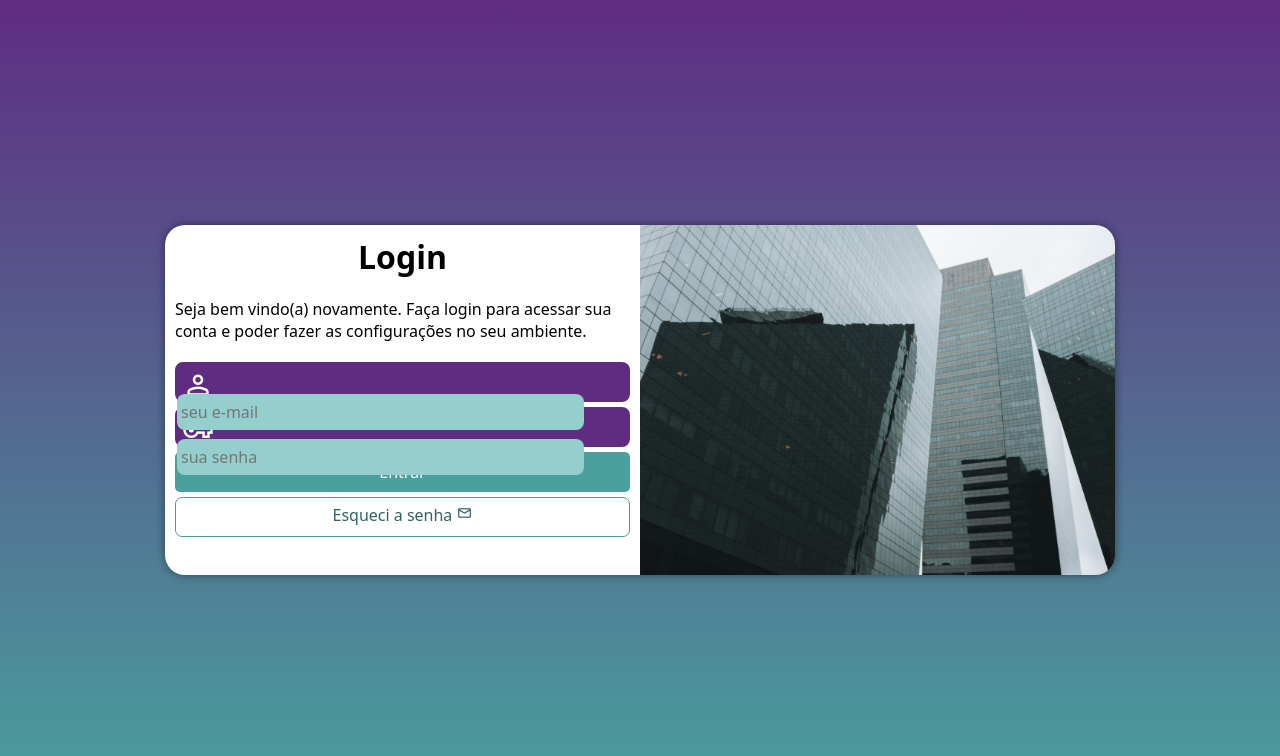
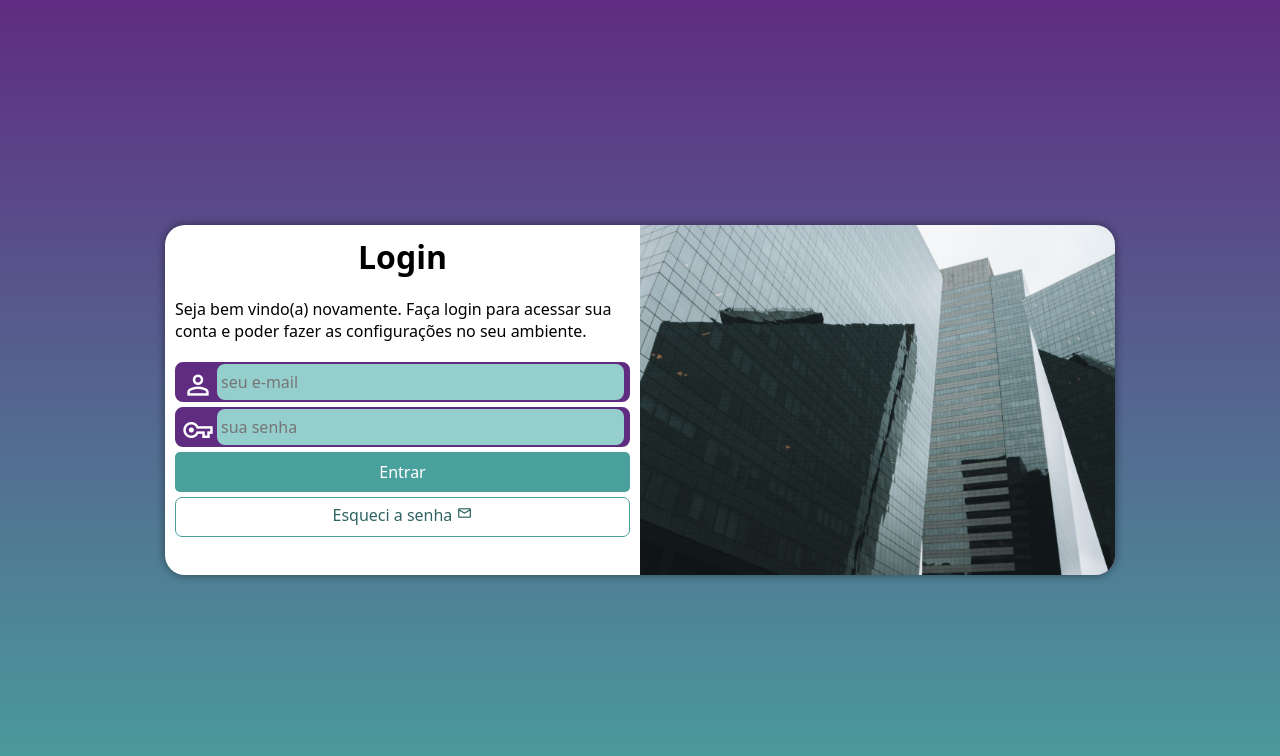
Before and after one commit to LuisMigueldeSouza/Projeto-Login, a plain HTML site: page index.html in a window 1280 px wide. Drawn offline with nearby package versions, Linux system fonts and the light colour scheme.

Commit message:
problemas no input

```diff
--- a/Estilos/style.css
+++ b/Estilos/style.css
@@ -69,7 +69,7 @@
 
  form > div.campo {
    background-color: #5f2c82;
-   display: block;
+   display: flex;
    border: 2px solid #5f2c82;
    width: 100%;
    height: 40px;
@@ -93,12 +93,10 @@
    background-color: #94cfcd;
    font-size: 1em;
    width: calc(100% - 44px);
-
    height: 100%;
    border: 0px;
    border-radius: 8px;
    padding: 4px;
-   transform: translateY(-12px);
  }
 
  div.campo > input:focus-within {
```
